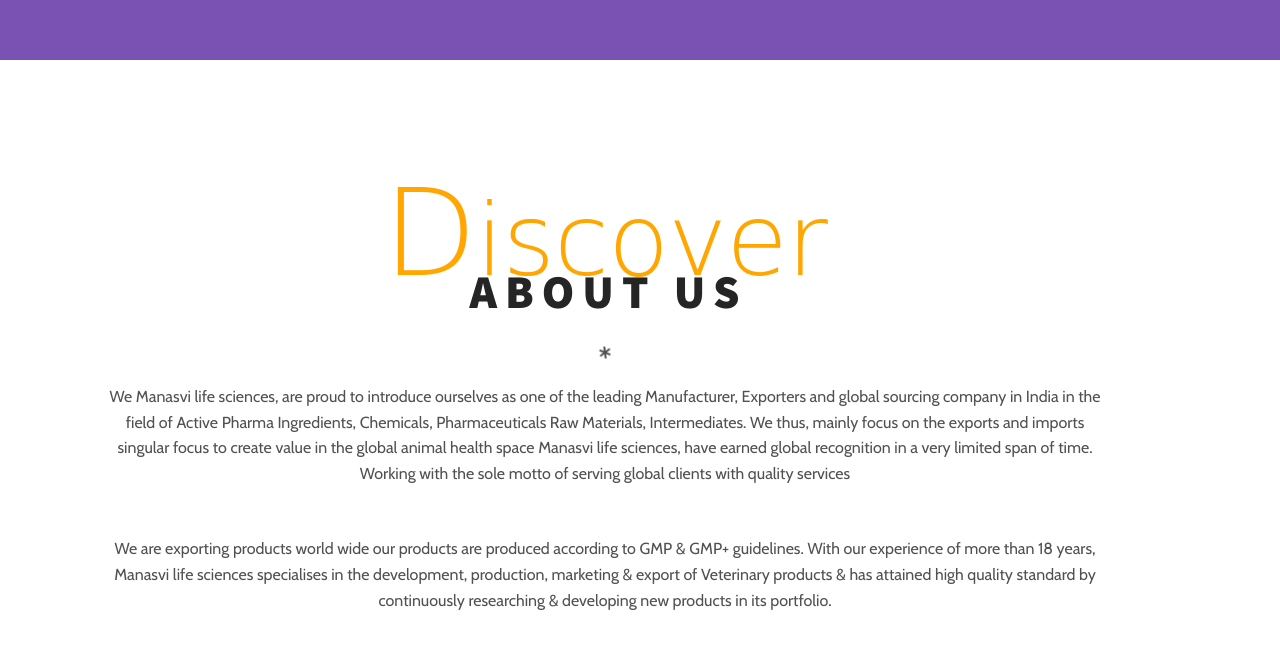
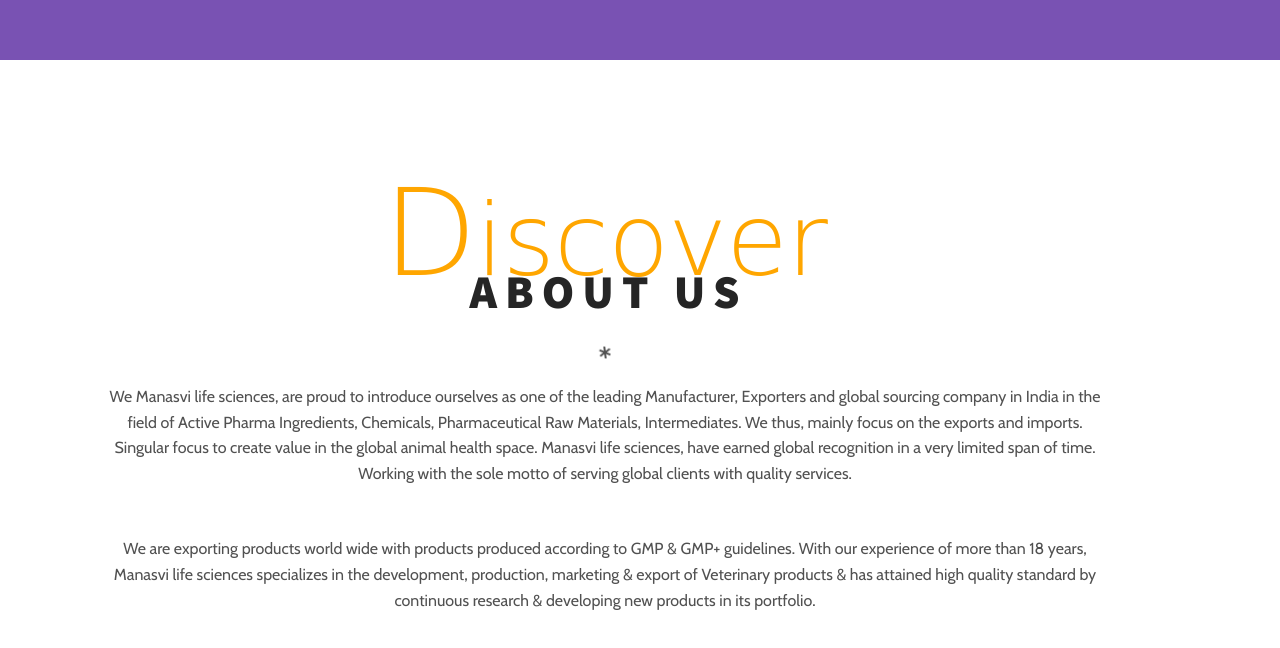
Before and after one commit to neerajseelam/Manasvi-Life-Sciences, a plain HTML site: page MLS Website - New/index.html in a window 1280 px wide. Shown: the part 740-1388 px from the top of the page. Drawn offline with nearby package versions, Linux system fonts and the light colour scheme; a web font is replaced by a local one.

Commit message:
Update index.html

```diff
--- a/MLS Website - New/index.html
+++ b/MLS Website - New/index.html
@@ -76,7 +76,7 @@
             </h5>
           </div>
           <div class="single-animation">
-            <h5>Practices the core values in transperant</h5>
+            <h5>Practices the core values in transparency</h5>
           </div>
         </div>
       </div>
@@ -98,19 +98,19 @@
               We Manasvi life sciences, are proud to introduce ourselves as one
               of the leading Manufacturer, Exporters and global sourcing company
               in India in the field of Active Pharma Ingredients, Chemicals,
-              Pharmaceuticals Raw Materials, Intermediates. We thus, mainly
-              focus on the exports and imports singular focus to create value in
-              the global animal health space Manasvi life sciences, have earned
+              Pharmaceutical Raw Materials, Intermediates. We thus, mainly
+              focus on the exports and imports. Singular focus to create value in
+              the global animal health space. Manasvi life sciences, have earned
               global recognition in a very limited span of time. Working with
-              the sole motto of serving global clients with quality services
+              the sole motto of serving global clients with quality services.
             </p>
             <br /><br />
             <p>
-              We are exporting products world wide our products are produced
+              We are exporting products world wide with products produced
               according to GMP & GMP+ guidelines. With our experience of more
-              than 18 years, Manasvi life sciences specialises in the
+              than 18 years, Manasvi life sciences specializes in the
               development, production, marketing & export of Veterinary products
-              & has attained high quality standard by continuously researching &
+              & has attained high quality standard by continuous research &
               developing new products in its portfolio.
             </p>
           </div>
```
